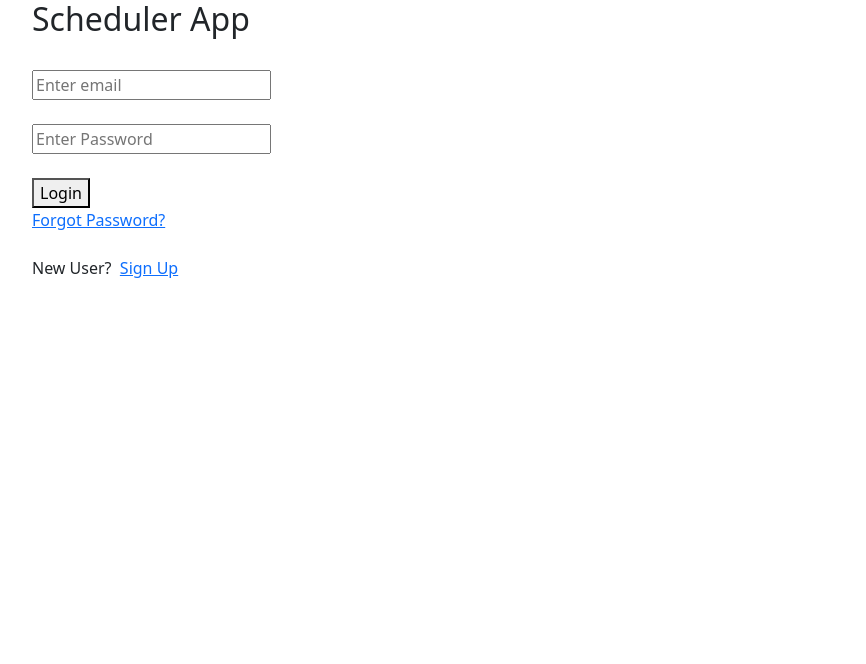
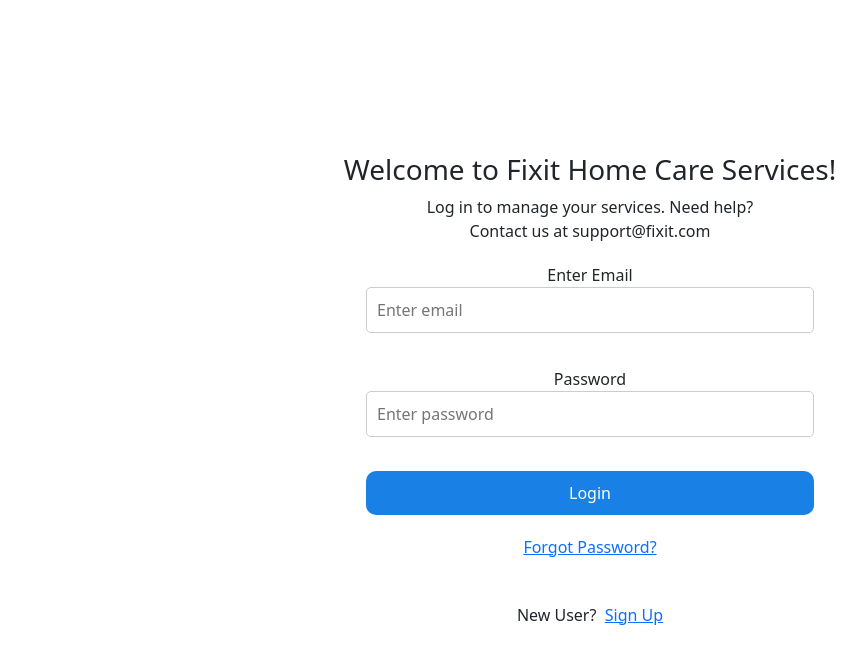
Before and after one commit to rajarajeswari10/TaskSchedulerApp, a React (Create React App) app in the folder frontend/: page /Login in a window 1280 px wide. Shown: the top 664 px of the page, without its empty margins (50-916 px from the left). Built offline with nearby package versions, Linux system fonts and the light colour scheme.

Commit message:
login added

```diff
--- a/frontend/src/components/auth/Home.jsx
+++ b/frontend/src/components/auth/Home.jsx
@@ -31,7 +31,7 @@
     return (
         <div>
             <div className='nav-container'>
-                <h1>Fixit</h1>
+                <h1 className='brand'>Fixit</h1>
                 <nav>
                     <a href="#section1" className={activeSection === 'section1' ? 'active' : ''}>Home</a>
                     <a href="#section2" className={activeSection === 'section2' ? 'active' : ''}>Services</a>
--- a/frontend/src/components/auth/Login.jsx
+++ b/frontend/src/components/auth/Login.jsx
@@ -1,6 +1,7 @@
 import { useNavigate, Link } from "react-router-dom";
 import React, { useState } from 'react';
 import axios from 'axios';
+import './../../styles/Login.css';
 
 export default function Login() {
   const navigate = useNavigate();
@@ -75,16 +76,17 @@
   };
 
   return (
-    <div className="container">
-            <div className="header">
-              <h2 id="main_title">Scheduler App</h2><br />
-            </div>
-            <div className="form">
+    <div className="login-page">
+      <div className="login-container">
+        <h3>Welcome to Fixit Home Care Services!</h3>
+        <p>Log in to manage your services. Need help?<br/>Contact us at support@fixit.com</p>
         <div className="login">
           <form onSubmit={login}>
+            <label>Enter Email</label><br/>
             <input type="text" id="email" placeholder="Enter email" required className="email" onChange={(e) => handleEmailChange(e.target.value)}/>
             <br/><br/>
-                  <input type="password" id="password" placeholder="Enter Password" required onChange={(e) => handlePasswordChange(e.target.value)} /><br /><br />
+            <label>Password</label><br/>
+            <input type="password" id="password" placeholder="Enter password" required onChange={(e) => handlePasswordChange(e.target.value)} /><br /><br />
             <button type="submit" id="loginButton">Login</button>
           </form>
           <div className="forgot-password">
--- a/frontend/src/styles/Home.css
+++ b/frontend/src/styles/Home.css
@@ -53,6 +53,10 @@
 
 }
 
+.brand {
+    margin-right: auto;
+    margin-left: 20px;
+}
 
 .background-image {
     margin-top: 50px;
--- /dev/null
+++ b/frontend/src/styles/Login.css
@@ -0,0 +1,47 @@
+.login-page {
+    display: flex;
+    justify-content: center;
+    align-items: center;
+    height: 100vh;
+  }
+
+  .login-container {
+    width: 600px;
+    padding: 20px;
+    border-radius: 5px;
+    text-align: center;
+  }
+
+  .login-container p {
+    margin-bottom: 20px;
+  }
+
+  .login-container input {
+    width: 80%;
+    padding: 10px;
+    margin-bottom: 10px;
+    border: 1px solid #ccc;
+    border-radius: 5px;
+  }
+
+  #loginButton {
+    background-color: #1980E5;
+    width:80%;
+    color: white;
+    border: none;
+    padding: 10px 35px;
+    border-radius: 10px;
+    cursor: pointer;
+  }
+
+  #loginButton:hover {
+    background-color: #1257a8;
+  }
+
+  .forgot-password {
+    margin-top: 20px;
+  }
+
+  .not_a p {
+    margin-top: 20px;
+  }
```
Lines whose indentation alone changed are shown as unchanged.
